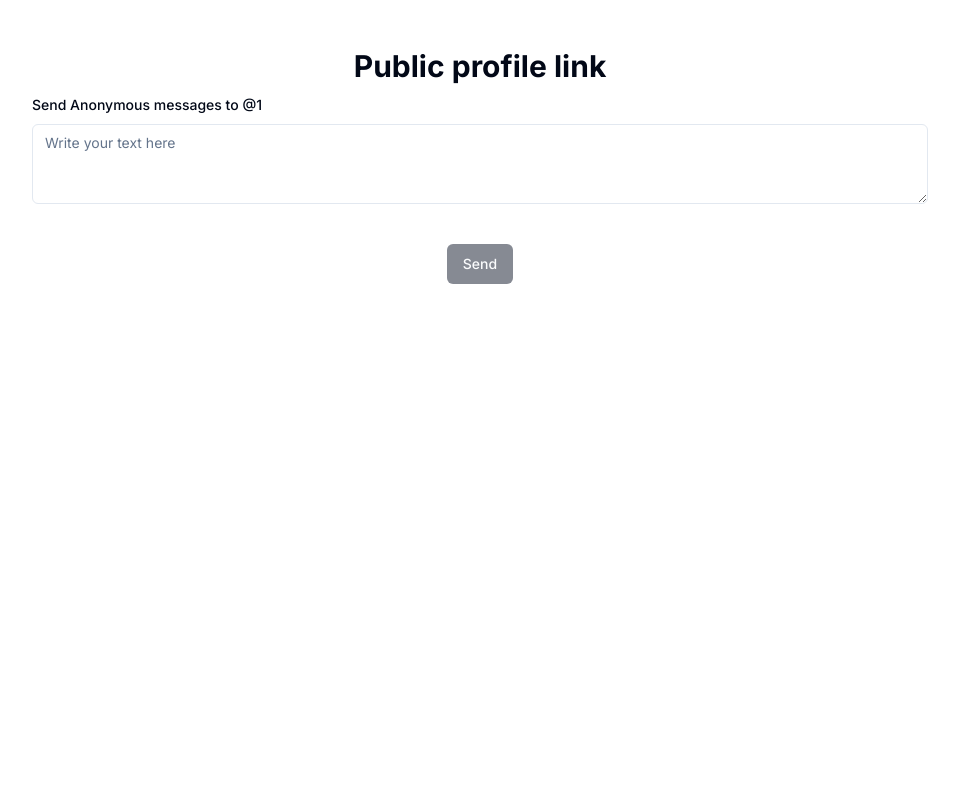
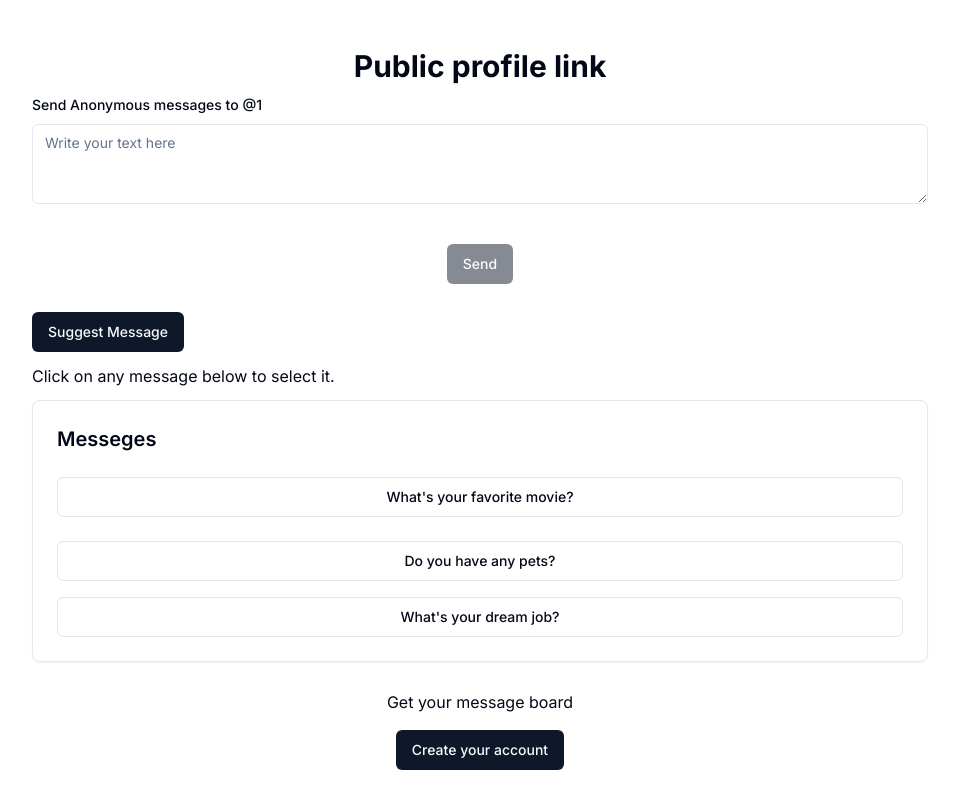
Before and after one commit to muhammad-4bdull4h/anonymous-feedback-application, a Next.js app: page /u/1 in a window 1280 px wide. Shown: the whole page, without its empty margins (160-1119 px from the left). Built offline with nearby package versions, Linux system fonts and the light colour scheme.

Commit message:
final commit

```diff
--- a/src/app/(app)/dashboard/page.tsx
+++ b/src/app/(app)/dashboard/page.tsx
@@ -40,7 +40,7 @@ function page() {
     try {
       const res = await axios.get<ApiResponse>(`/api/accept-message`);
 
-      setValue("acceptMessages", res.data.isAcceptingMessage);
+      setValue("acceptMessages", res.data.isAcceptingMessages);
     } catch (error) {
       console.log(error);
 
@@ -139,7 +139,7 @@ function page() {
 
   return (
     <div>
-      <div className="my-8 mx-4 md:mx-8 lg:mx-auto p-6 bg-white rounded w-full max-w-6xl">
+      <div className="my-8 sm:mx-4 lg:mx-auto p-6 bg-white rounded w-full max-w-6xl">
         <h1 className="text-4xl font-bold mb-4">User Dashboard</h1>
 
         <div className="mb-4">
--- a/src/app/api/accept-message/route.ts
+++ b/src/app/api/accept-message/route.ts
@@ -22,13 +22,15 @@ export async function POST(request: Request) {
   }
 
   const userId = user._id;
-  const { acceptMessages } = await request.json();
+  const { acceptMessage } = await request.json();
+
   try {
     const updatedUser = await UserModel.findByIdAndUpdate(
       userId,
-      { isAcceptingMessge: acceptMessages },
+      { isAcceptingMessages: acceptMessage },
       { new: true }
     );
+    // console.log(updatedUser);
 
     if (!updatedUser) {
       return Response.json(
@@ -101,8 +103,7 @@ export async function GET(request: Request) {
     return Response.json(
       {
         success: true,
-        isAcceptingMessage:
-          foundUser.isAcceptingMessages || foundUser.isAcceptingMessge,
+        isAcceptingMessages: foundUser.isAcceptingMessages,
       },
       {
         status: 200,
--- /dev/null
+++ b/src/app/api/delete-message/[messageid]/route.ts
@@ -0,0 +1,63 @@
+import dbConnect from "@/lib/dbConnect";
+import UserModel from "@/models/user.model";
+import { getServerSession, User } from "next-auth";
+import { authOptions } from "../../auth/[...nextauth]/options";
+
+export async function DELETE(
+  request: Request,
+  { params }: { params: { messageid: string } }
+) {
+  const db = await dbConnect();
+  const session = await getServerSession(authOptions);
+  const user: User = session?.user as User;
+  if (!session || !user) {
+    return Response.json(
+      {
+        success: false,
+        message: "Not authenticated",
+      },
+      {
+        status: 401,
+      }
+    );
+  }
+  try {
+    const updatedUser = await UserModel.updateOne(
+      { _id: user._id },
+      { $pull: { messages: { _id: params.messageid } } }
+    );
+    if (updatedUser.modifiedCount === 0) {
+      return Response.json(
+        {
+          success: false,
+          message: "Message not found or already deleted",
+        },
+        {
+          status: 404,
+        }
+      );
+    }
+
+    return Response.json(
+      {
+        success: true,
+        message: "Message deleted successfully",
+      },
+      {
+        status: 200,
+      }
+    );
+  } catch (error) {
+    console.log("error in message delete route", error);
+
+    return Response.json(
+      {
+        success: false,
+        message: "Error deleting message",
+      },
+      {
+        status: 500,
+      }
+    );
+  }
+}
--- a/src/app/api/get-messages/route.ts
+++ b/src/app/api/get-messages/route.ts
@@ -44,7 +44,7 @@ export async function GET(request: Request) {
       return Response.json(
         {
           success: false,
-          message: "user not found nor the messages",
+          message: "Messages are empty",
         },
         {
           status: 404,
--- a/src/app/api/suggest-message/route.ts
+++ b/src/app/api/suggest-message/route.ts
@@ -13,7 +13,7 @@ export async function GET(req: Request) {
     const model = genAI.getGenerativeModel({ model: "gemini-1.5-flash" });
 
     const prompt =
-      "Create a list of three open-ended and engaging questions formatted as a single string. Each question should be separated by '||'. These questions are for an anonymous social messaging platform, like Qooh.me, and should be suitable for a diverse audience. Avoid personal or sensitive topics, focusing instead on universal themes that encourage friendly interaction. For example, your output should be structured like this: 'What’s a hobby you’ve recently started?||If you could have dinner with any historical figure, who would it be?||What’s a simple thing that makes you happy?'. Ensure the questions are intriguing, foster curiosity, and contribute to a positive and welcoming conversational environment.";
+      "Create a list of three open-ended and engaging questions formatted as a single string. Each question should be separated by '||'. These questions are for an anonymous social messaging platform, like Qooh.me, and should be suitable for a diverse audience. Focus on universal themes that encourage friendly interaction. For example, your output should be structured like this: 'What’s a hobby you’ve recently started?||If you could have dinner with any historical figure, who would it be?||What’s a simple thing that makes you happy?'. Ensure the questions are intriguing, foster curiosity, and contribute to a positive and welcoming conversational environment.You can also add questions like friends ask each other about personal matte Like confessions and girlfriends. Generate unique response every time(generate unique questions every single time)";
 
     const result = await model.generateContent(prompt);
     const response = await result.response;
--- /dev/null
+++ b/src/app/u/[username]/layout.tsx
@@ -0,0 +1,18 @@
+import type { Metadata } from "next";
+import { Inter } from "next/font/google";
+import "@/app/globals.css";
+
+const inter = Inter({ subsets: ["latin"] });
+
+export const metadata: Metadata = {
+  title: "Create Next App",
+  description: "Generated by create next app",
+};
+
+export default function RootLayout({
+  children,
+}: Readonly<{
+  children: React.ReactNode;
+}>) {
+  return <div>{children}</div>;
+}
--- a/src/app/u/[username]/page.tsx
+++ b/src/app/u/[username]/page.tsx
@@ -1,5 +1,6 @@
 "use client";
 import { Button } from "@/components/ui/button";
+import { Card, CardContent, CardHeader } from "@/components/ui/card";
 import {
   Form,
   FormControl,
@@ -15,6 +16,7 @@ import { ApiResponse } from "@/types/ApiResponse";
 import { zodResolver } from "@hookform/resolvers/zod";
 import axios, { AxiosError } from "axios";
 import { Loader2 } from "lucide-react";
+import Link from "next/link";
 import { useParams } from "next/navigation";
 import React, { useState } from "react";
 import { useForm } from "react-hook-form";
@@ -23,9 +25,10 @@ import * as z from "zod";
 function page() {
   const { username } = useParams();
   const [loader, setLoader] = useState(false);
-  const [seggestedMessages, setSuggestedMessages] = useState(
+  const [suggestedMessages, setSuggestedMessages] = useState(
     "What's your favorite movie?||Do you have any pets?||What's your dream job?"
   );
+  const [suggestLoader, setSuggestLoader] = useState(false);
 
   const suggestedMessagesParser = (messageString: string): string[] => {
     return messageString.split("||");
@@ -37,14 +40,16 @@ function page() {
 
   const fetechSuggestedMessages = async () => {
     // fetch suggested messages from server
+    setSuggestLoader(true);
     try {
       const res = await axios.get("/api/suggest-message");
-      console.log(res);
       if (res.data.success) {
-        setSuggestedMessages(res.data);
+        setSuggestedMessages(res.data.message);
       }
     } catch (error) {
       console.log(error);
+    } finally {
+      setSuggestLoader(false);
     }
   };
 
@@ -68,13 +73,18 @@ function page() {
     } catch (error) {
       const axiosError = error as AxiosError<ApiResponse>;
       toast({
-        title: axiosError.message,
+        title: axiosError?.response?.data.message,
         variant: "destructive",
       });
     } finally {
       setLoader(false);
     }
   };
+
+  const onMessageClick = (message: string) => {
+    form.setValue("content", message);
+  };
+
   return (
     <div className="">
       <h1 className="text-center text-3xl font-bold mt-10 p-2">
@@ -119,6 +129,41 @@ function page() {
           </form>
         </Form>
       </section>
+      <section className="w-[90vw] mx-auto sm:w-[70vw] mt-7">
+        <div className="flex justify-center my-3 sm:justify-start">
+          <Button disabled={suggestLoader} onClick={fetechSuggestedMessages}>
+            Suggest Message
+          </Button>
+        </div>
+        <p>Click on any message below to select it.</p>
+        <div className="mt-3">
+          <Card>
+            <CardHeader>
+              <h3 className="text-xl font-semibold">Messeges</h3>
+            </CardHeader>
+            <CardContent className="flex flex-col space-y-4">
+              {suggestedMessagesParser(suggestedMessages).map(
+                (message, idx) => (
+                  <Button
+                    key={idx}
+                    variant="outline"
+                    onClick={() => onMessageClick(message)}
+                    className="mb-2"
+                  >
+                    {message}
+                  </Button>
+                )
+              )}
+            </CardContent>
+          </Card>
+        </div>
+      </section>
+      <section className="w-[90vw] flex justify-center items-center gap-4 my-10 flex-col mx-auto sm:w-[70vw] mt-7">
+        <p>Get your message board</p>
+        <Link href={"/sign-up"}>
+          <Button>Create your account</Button>
+        </Link>
+      </section>
     </div>
   );
 }
--- a/src/components/MessageCard.tsx
+++ b/src/components/MessageCard.tsx
@@ -33,22 +33,24 @@ type Messegecardprop = {
 function MessageCard({ message, onMessageDelete }: Messegecardprop) {
   const handleDeleteConfirm = async () => {
     try {
-      const res = axios.delete(`/api/dele-messege/${message._id}`);
+      const res = axios.delete(`/api/delete-message/${message._id}`);
       toast({
         title: "Message deleted",
         description: "Message has been deleted",
       });
       onMessageDelete(message?._id);
-    } catch (error) {}
+    } catch (error) {
+      console.error(error);
+    }
   };
   return (
     <Card>
       <CardHeader>
-      <div className="flex justify-between items-center">
+        <div className="flex justify-between items-center">
           <CardTitle>{message.content}</CardTitle>
           <AlertDialog>
             <AlertDialogTrigger asChild>
-              <Button variant='destructive'>
+              <Button variant="destructive">
                 <X className="w-5 h-5" />
               </Button>
             </AlertDialogTrigger>
@@ -61,9 +63,7 @@ function MessageCard({ message, onMessageDelete }: Messegecardprop) {
                 </AlertDialogDescription>
               </AlertDialogHeader>
               <AlertDialogFooter>
-                <AlertDialogCancel>
-                  Cancel
-                </AlertDialogCancel>
+                <AlertDialogCancel>Cancel</AlertDialogCancel>
                 <AlertDialogAction onClick={handleDeleteConfirm}>
                   Continue
                 </AlertDialogAction>
--- a/src/types/ApiResponse.ts
+++ b/src/types/ApiResponse.ts
@@ -3,6 +3,6 @@ import { Message } from "@/models/user.model";
 export interface ApiResponse {
   success: boolean;
   message: string;
-  isAcceptingMessage?: boolean;
+  isAcceptingMessages?: boolean;
   messages?: Array<Message>
 }
--- a/tailwind.config.ts
+++ b/tailwind.config.ts
@@ -6,6 +6,7 @@ const config = {
     './pages/**/*.{ts,tsx}',
     './components/**/*.{ts,tsx}',
     './app/**/*.{ts,tsx}',
+    './app/u*',
     './src/**/*.{ts,tsx}',
 	],
   prefix: "",
```
